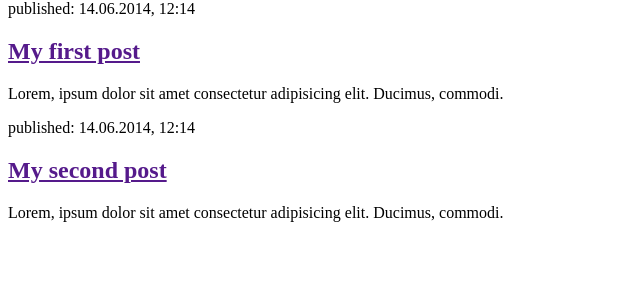
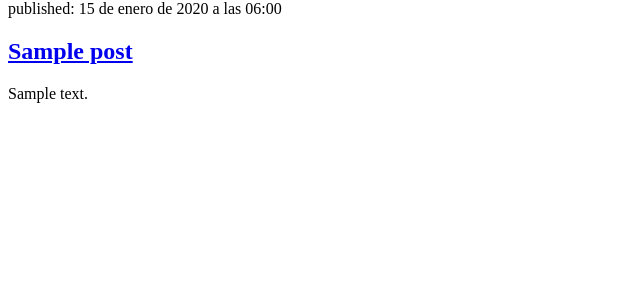
Before and after one commit to yanstack/my-first-blog, a Django app: page / in a window 1280 px wide. Shown: the part 26-326 px from the top of the page, without its empty margins (0-640 px from the left). Run offline with Django 4.2, Linux system fonts and the light colour scheme; tables that the repository leaves empty hold one stand-in row (values such as "Sample post").

Commit message:
Modified templates to display posts from database.

```diff
--- a/blog/templates/blog/post_list.html
+++ b/blog/templates/blog/post_list.html
@@ -9,16 +9,16 @@
 
 <body>
     <header><a href="/">Django Girls Blog</a></header>
+
+    {% for post in posts %}
     <article>
-        <time>published: 14.06.2014, 12:14</time>
-        <h2><a href="">My first post</a></h2>
-        <p>Lorem, ipsum dolor sit amet consectetur adipisicing elit. Ducimus, commodi.</p>
+        <time>published: {{ post.published_date }}</time>
+        <h2><a href=" ">{{post.title}}</a></h2>
+        <p>{{post.text|linebreaksbr}}</p>
     </article>
-    <article>
-        <time>published: 14.06.2014, 12:14</time>
-        <h2><a href="">My second post</a></h2>
-        <p>Lorem, ipsum dolor sit amet consectetur adipisicing elit. Ducimus, commodi.</p>
-    </article>
+    {% endfor %}
+
+
 </body>
 
 </html>
--- a/blog/views.py
+++ b/blog/views.py
@@ -1,6 +1,9 @@
 from django.shortcuts import render
+from .models import Post
+from django.utils import timezone
 
 # Create your views here.
 
 def post_list(request):
-    return render(request, 'blog/post_list.html', {})
+    posts = Post.objects.filter(published_date__lte=timezone.now()).order_by('published_date')
+    return render(request, 'blog/post_list.html', {'posts':posts})
```
